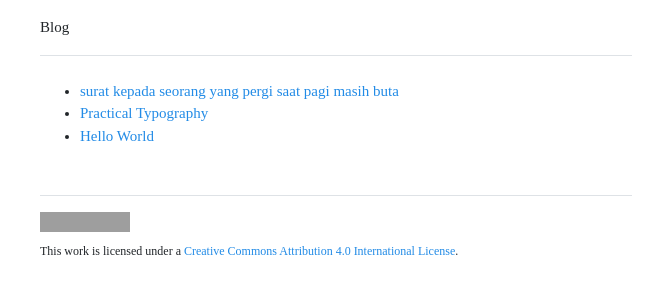
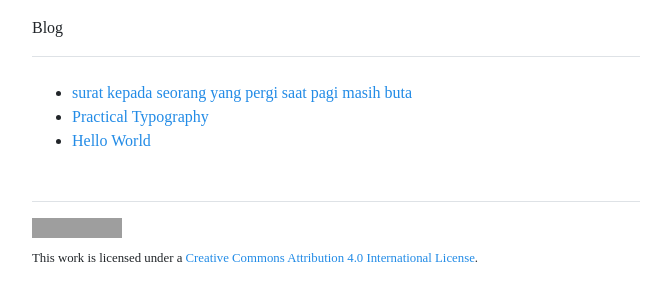
Before and after one commit to reedeeng/blog, a Jekyll site: the page built from index.html, in a window 1280 px wide. Shown: the top 301 px of the page, without its empty margins (304-975 px from the left). Built offline with Jekyll 4.4.1, drawn with Linux system fonts in a browser that asks for light colours; some web fonts are replaced; the list of posts is cut into pages by our own code; grey boxes are pictures that could not be loaded.

Commit message:
Update _base.scss

```diff
--- a/_sass/_base.scss
+++ b/_sass/_base.scss
@@ -7,7 +7,7 @@
 body {
   margin: 0;
   font-family: $font-family-serif;
-  font-size: 15px;
+  font-size: 16px;
   line-height: 1.5;
   color: $gray-900;
   backgroung-color: #fff;
@@ -65,8 +65,8 @@ p {
 //
 .container {
   max-width: 40rem;
-  padding-left: $spacer-2;
-  padding-right: $spacer-2;
+  padding-left: $spacer;
+  padding-right: $spacer;
   margin-left: auto;
   margin-right: auto;
 }
```
